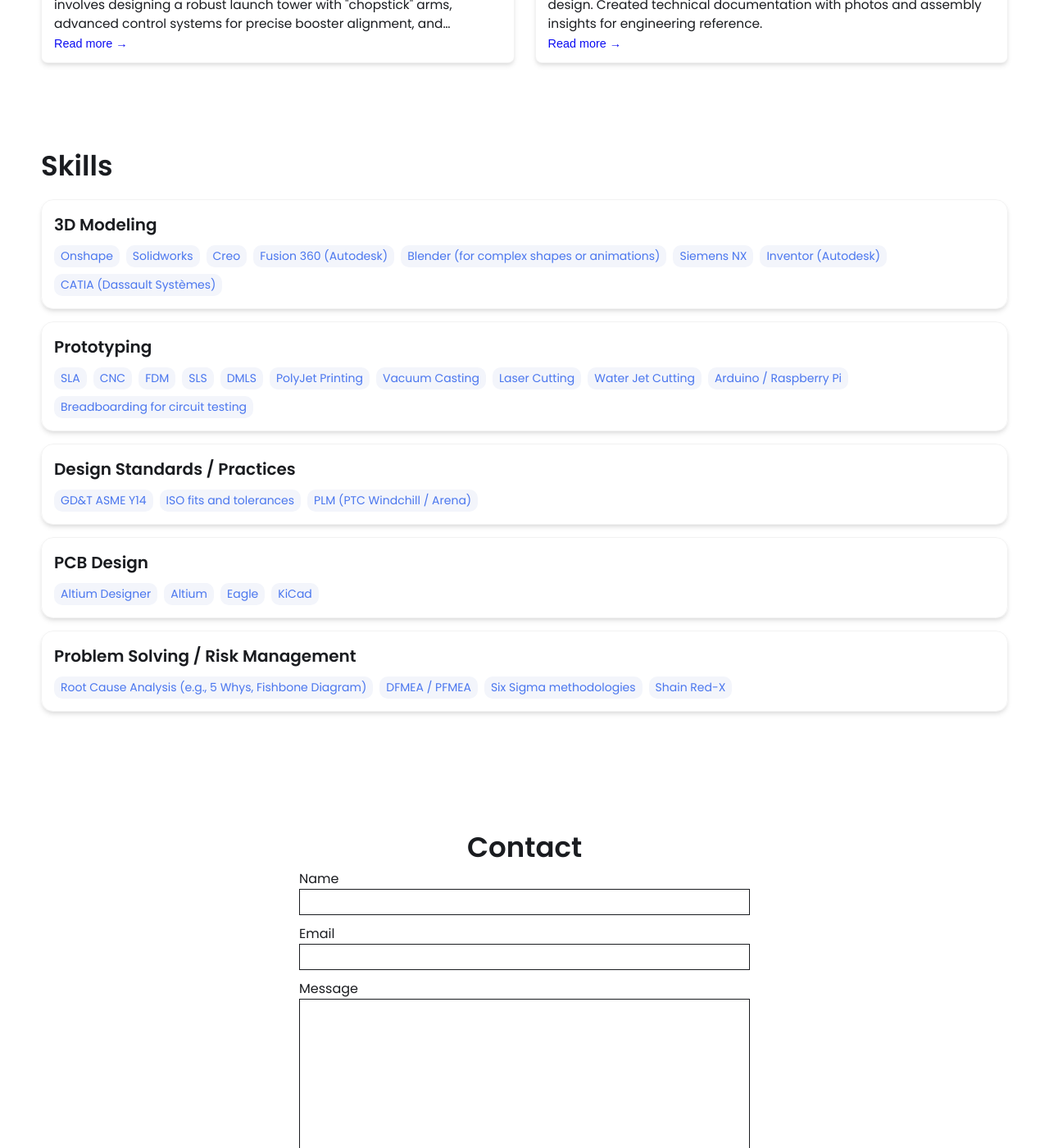
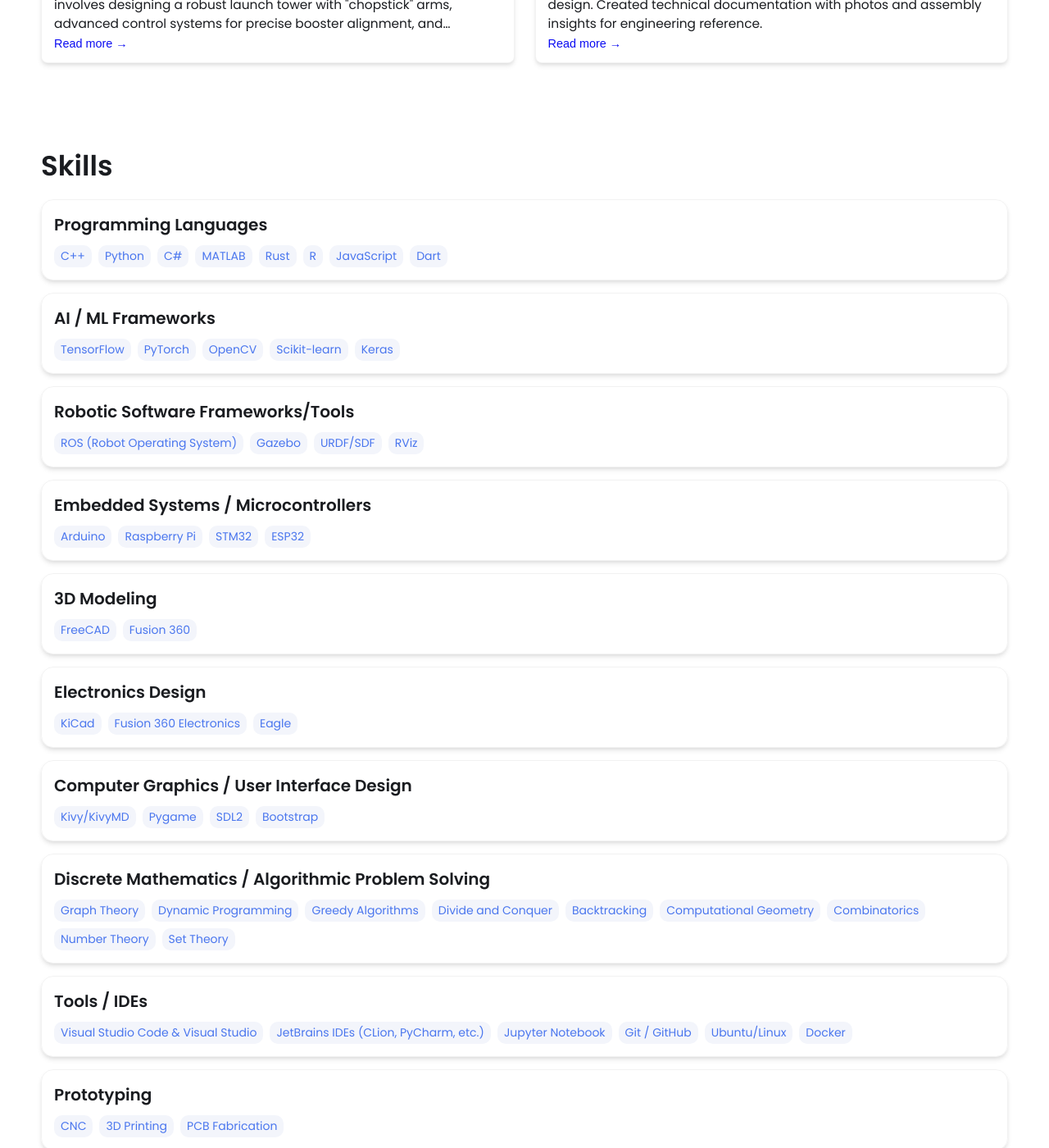
Before and after one commit to EnejiOhieku/EnejiOhieku.github.io, a Jekyll site: the page built from index.html, in a window 1280 px wide and 1400 px high, scrolled down 1497 px. Shown: the whole window at 82% size. Built offline with Jekyll 4.4.1, drawn with Linux system fonts in a browser that asks for light colours.

Commit message:
updated skills

```diff
--- a/_config.yml
+++ b/_config.yml
@@ -39,58 +39,87 @@
 external-links:    # input only your own url slug. The icons with missing entries will not appear.
   linkedin: https://www.linkedin.com/in/enejiohieku/   # https://www.linkedin.com/in/{your url slug}
   github: https://github.com/enejiohieku  # https://github.com/{your url slug}
+  youtube: https://youtube.com/@enejiohieku          # https://youtube.com/@{your url slug}
+  x-twitter: https://x.com/enejiohieku  # https://x.com/{your url slug}
+  gmail: enejiohieku@gmail.com
   stackoverflow:       # https://stackoverflow.com/users/{your url slug}
   medium:            # https://medium.com/@{your url slug}
-  x-twitter: https://x.com/enejiohieku  # https://x.com/{your url slug}
   threads:            # https://threads.net/@{your url slug}
   instragram:       # https://instagram.com/{your url slug}
-  youtube: https://youtube.com/@enejiohieku          # https://youtube.com/@{your url slug}
   discord:            # https://discord.com/users/{your url slug}
   bluesky:           # https://bsky.app/profile/{your url slug}
 
 
 # Skills Section - Add the list of your Skills by categories/tools. The indentation for each level needs to be precise.
 skills:
+  - category: Programming Languages
+    tools:
+    - C++
+    - Python
+    - C#
+    - MATLAB
+    - Rust
+    - R
+    - JavaScript
+    - Dart
+  - category: AI / ML Frameworks
+    tools:
+    - TensorFlow
+    - PyTorch
+    - OpenCV
+    - Scikit-learn
+    - Keras
+  - category: Robotic Software Frameworks/Tools
+    tools:
+    - ROS (Robot Operating System)
+    - Gazebo
+    - URDF/SDF
+    - RViz
+  - category: Embedded Systems / Microcontrollers
+    tools:
+    - Arduino
+    - Raspberry Pi
+    - STM32
+    - ESP32
   - category: 3D Modeling
     tools:
-    - Onshape
-    - Solidworks
-    - Creo
-    - Fusion 360 (Autodesk)
-    - Blender (for complex shapes or animations)
-    - Siemens NX
-    - Inventor (Autodesk)
-    - CATIA (Dassault Systèmes)
+    - FreeCAD
+    - Fusion 360
+  - category: Electronics Design
+    tools:
+    - KiCad
+    - Fusion 360 Electronics
+    - Eagle
+  - category: Computer Graphics / User Interface Design
+    tools:
+    - Kivy/KivyMD
+    - Pygame
+    - SDL2
+    - Bootstrap
+  - category: Discrete Mathematics / Algorithmic Problem Solving
+    tools:
+    - Graph Theory
+    - Dynamic Programming
+    - Greedy Algorithms
+    - Divide and Conquer
+    - Backtracking
+    - Computational Geometry
+    - Combinatorics
+    - Number Theory
+    - Set Theory
+  - category: Tools / IDEs
+    tools:
+    - Visual Studio Code & Visual Studio
+    - JetBrains IDEs (CLion, PyCharm, etc.)
+    - Jupyter Notebook
+    - Git / GitHub
+    - Ubuntu/Linux
+    - Docker
   - category: Prototyping
     tools:
-    - SLA
     - CNC
-    - FDM
-    - SLS
-    - DMLS
-    - PolyJet Printing
-    - Vacuum Casting
-    - Laser Cutting
-    - Water Jet Cutting
-    - Arduino / Raspberry Pi
-    - Breadboarding for circuit testing
-  - category: Design Standards / Practices
-    tools:
-    - GD&T ASME Y14
-    - ISO fits and tolerances
-    - PLM (PTC Windchill / Arena)
-  - category: PCB Design
-    tools:
-    - Altium Designer
-    - Altium
-    - Eagle
-    - KiCad
-  - category: Problem Solving / Risk Management
-    tools:
-    - Root Cause Analysis (e.g., 5 Whys, Fishbone Diagram)
-    - DFMEA / PFMEA
-    - Six Sigma methodologies
-    - Shain Red-X
+    - 3D Printing
+    - PCB Fabrication
 
 
 # Contact Form Setup. Setup an account and copy over the key. When someone fills out the form, it will be received in your email.
```
Also changed, not shown: assets/images/profile-image/cavista_portrait1.jpeg.
